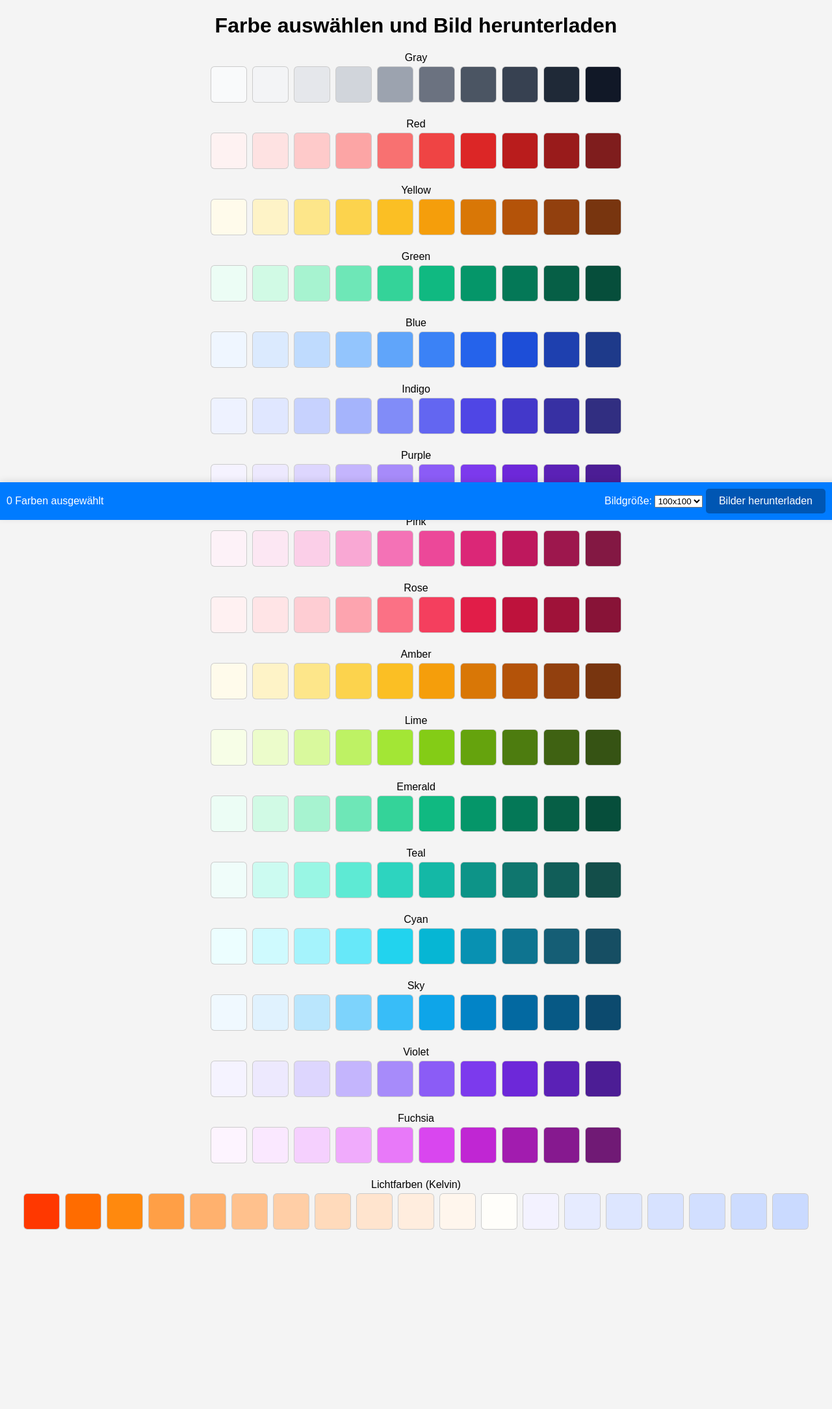
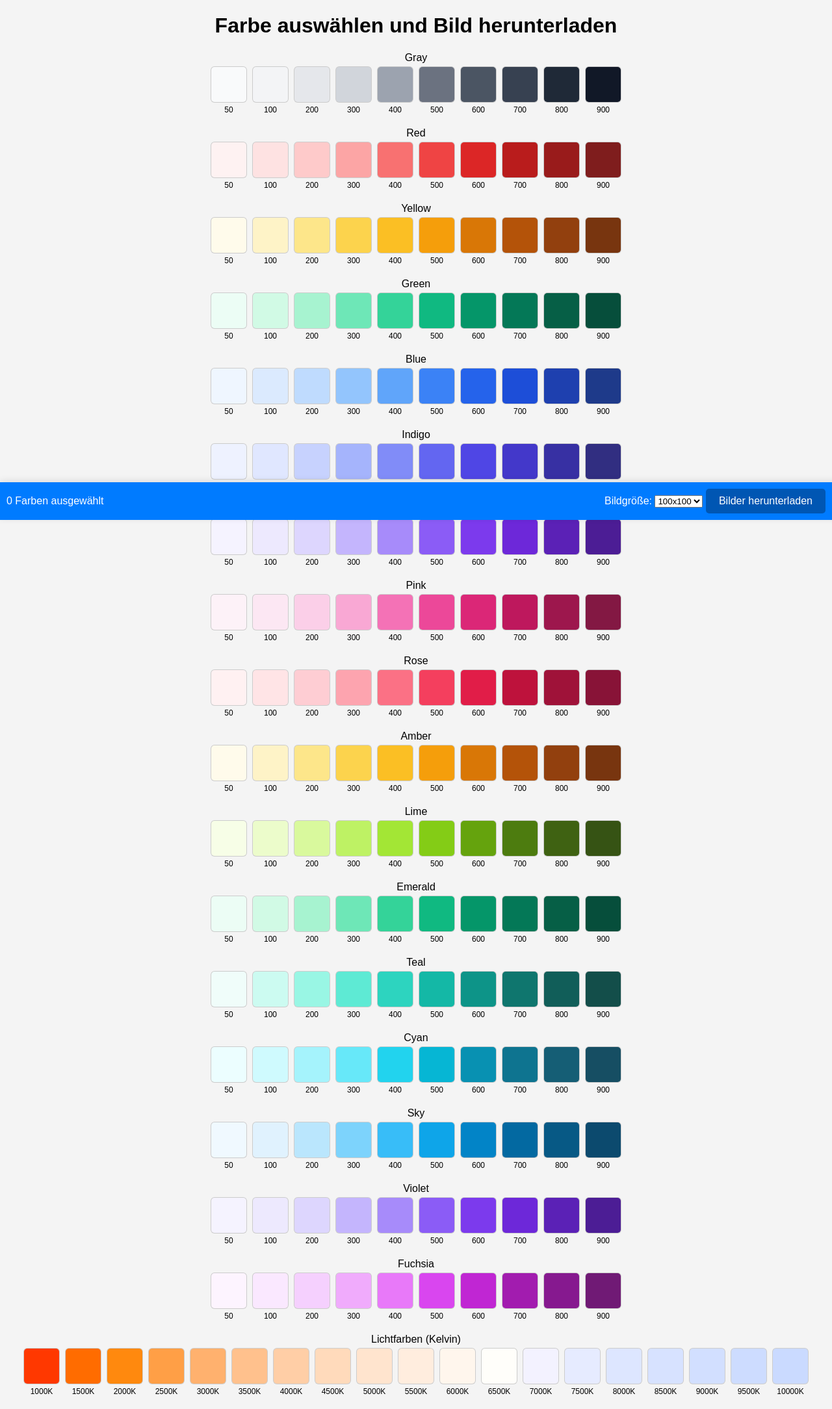
Before and after one commit to Andreas-Prautzsch/color-swatches-generator, a PHP site: page / in a window 1280 px wide. Shown: the whole page at 65% size. Before the commit the page ends 1892 px from the top, so only its background shows below. Run offline with PHP 8.4, Linux system fonts and the light colour scheme.

Commit message:
feat(global): add labels to tiles

```diff
--- a/index.php
+++ b/index.php
@@ -89,7 +89,6 @@ $kelvin_colors = [
       font-family: Arial, sans-serif;
       margin: 20px;
       background-color: #f4f4f4;
-      padding-bottom: 3rem;
     }
 
     h1 {
@@ -132,6 +131,12 @@ $kelvin_colors = [
       font-size: 24px;
       color: white;
       position: absolute;
+    }
+
+    .color-label {
+      text-align: center;
+      font-size: 12px;
+      margin-top: 5px;
     }
 
     .category-title {
@@ -179,7 +184,10 @@ $kelvin_colors = [
     <div class="category-title"><?= ucfirst($color_name) ?></div>
     <div class="color-container">
       <?php foreach ($shades as $shade => $hex) : ?>
-        <div class="color-box" style="background-color: <?= $hex ?>;" data-color="<?= $hex ?>"></div>
+        <div class="color-item">
+          <div class="color-box" style="background-color: <?= $hex ?>;" data-color="<?= $hex ?>"></div>
+          <div class="color-label"><?= $shade ?></div>
+        </div>
       <?php endforeach; ?>
     </div>
   <?php endforeach; ?>
@@ -187,7 +195,10 @@ $kelvin_colors = [
   <div class="category-title">Lichtfarben (Kelvin)</div>
   <div class="color-container">
     <?php foreach ($kelvin_colors as $kelvin => $hex) : ?>
-      <div class="color-box" style="background-color: <?= $hex ?>;" data-color="<?= $hex ?>"></div>
+      <div class="color-item">
+        <div class="color-box" style="background-color: <?= $hex ?>;" data-color="<?= $hex ?>"></div>
+        <div class="color-label"><?= $kelvin ?>K</div>
+      </div>
     <?php endforeach; ?>
   </div>
 
```
